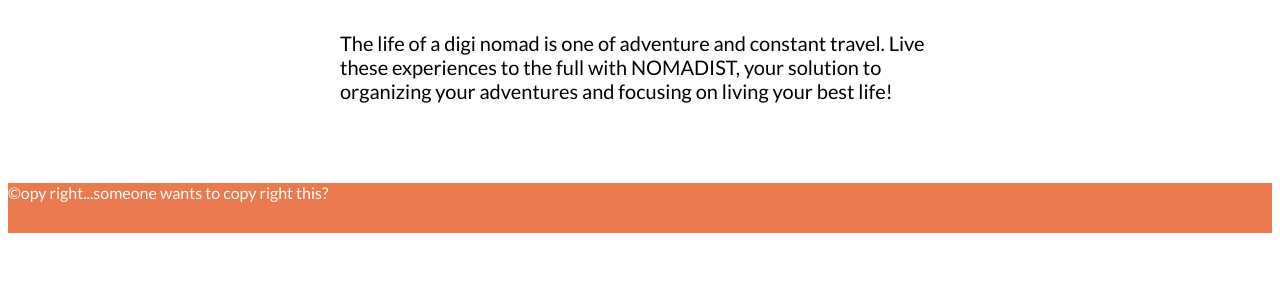
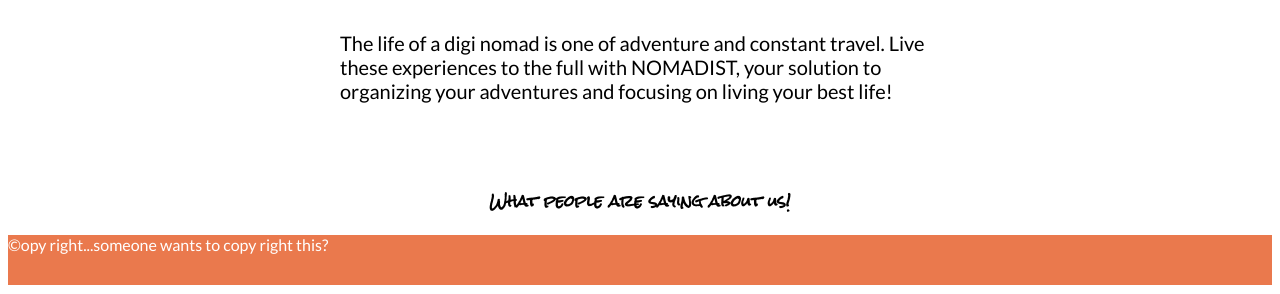
Before and after one commit to spencerT101/Bucket_List_Project_1, a Flask app: page / in a window 1280 px wide. Shown: the part 1072-1366 px from the top of the page. Before the commit the page ends 1305 px from the top, so only its background shows below. Run offline with Flask 2, Linux system fonts and the light colour scheme.

Commit message:
working on reviews

```diff
--- a/project_start_code/templates/index.html
+++ b/project_start_code/templates/index.html
@@ -8,5 +8,6 @@
 <div class= "intro">
 <p>The life of a digi nomad is one of adventure and constant travel. Live these experiences to the full with NOMADIST, your solution to organizing your adventures and focusing on living your best life!</p>
 </div>
+<h3 class = "slogan">What people are saying about us!</h3>
 
     {% endblock %}
```
